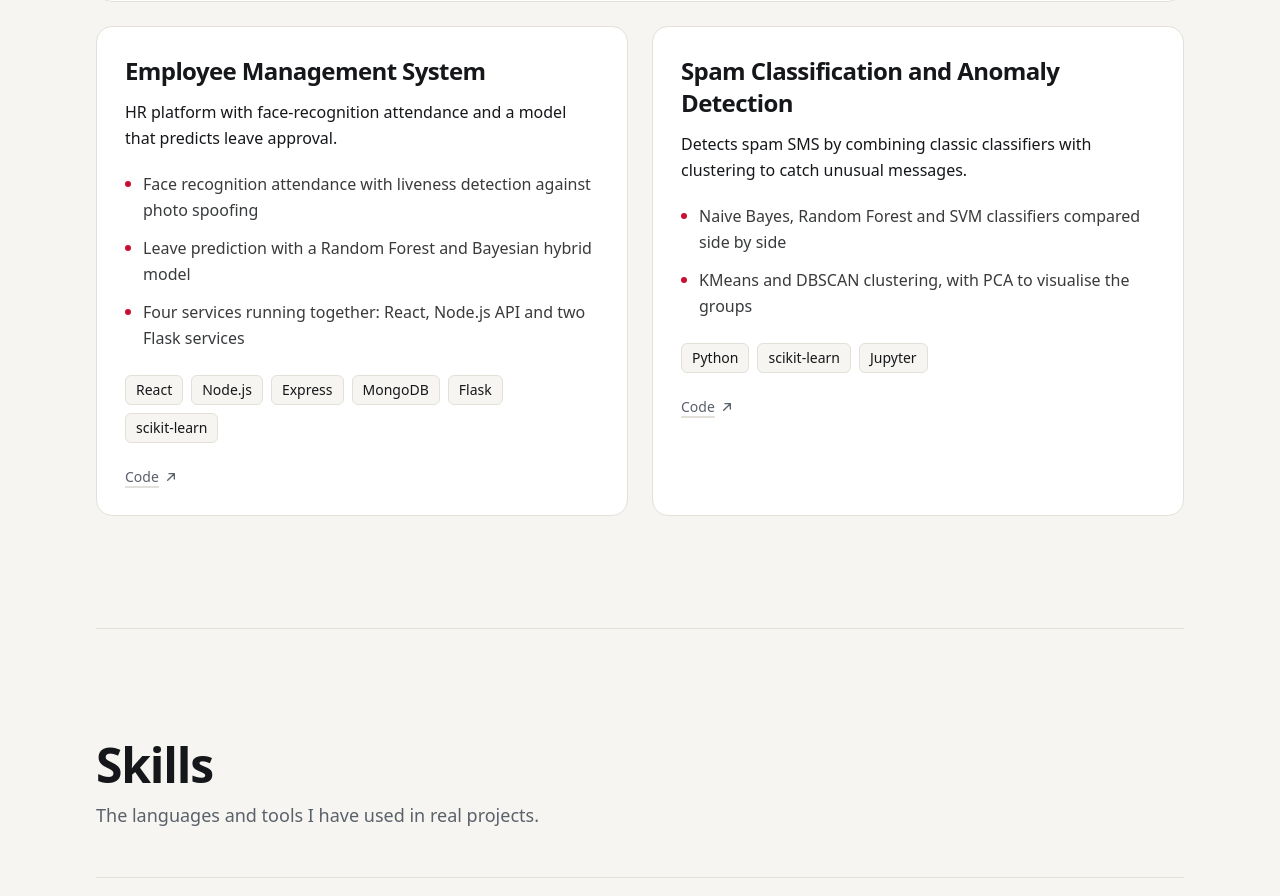
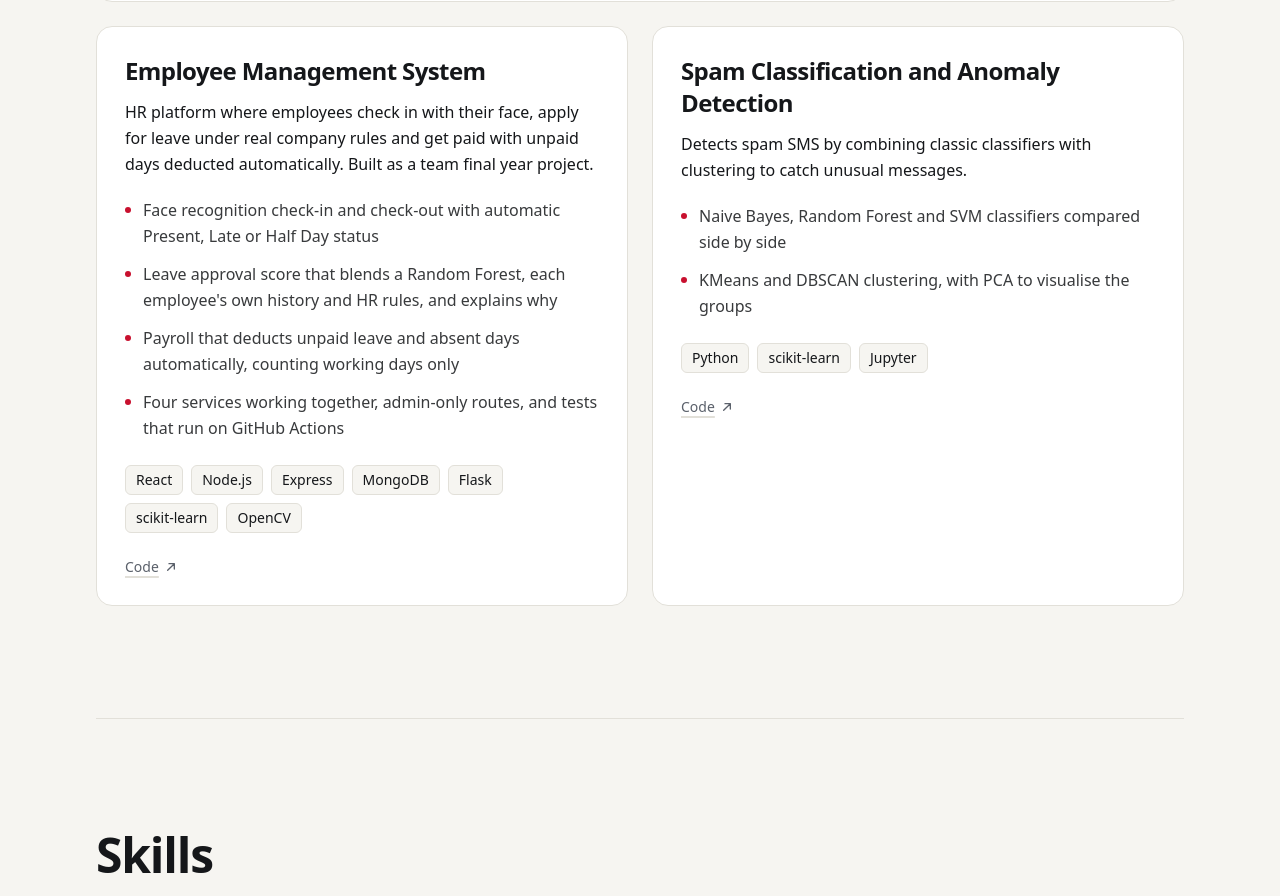
Before and after one commit to Cma-13/My-portfolio, a React (Vite) app: page / in a window 1280 px wide. Shown: the part 1868-2764 px from the top of the page. Built offline with nearby package versions, Linux system fonts and the light colour scheme.

Commit message:
feat: update ems project details

```diff
--- a/src/data/profile.js
+++ b/src/data/profile.js
@@ -51,12 +51,14 @@ export const projects = [
   {
     name: "Employee Management System",
     summary:
-      "HR platform with face-recognition attendance and a model that predicts leave approval.",
-    tech: ["React", "Node.js", "Express", "MongoDB", "Flask", "scikit-learn"],
+      "HR platform where employees check in with their face, apply for leave under real company rules and get paid with " +
+      "unpaid days deducted automatically. Built as a team final year project.",
+    tech: ["React", "Node.js", "Express", "MongoDB", "Flask", "scikit-learn", "OpenCV"],
     highlights: [
-      "Face recognition attendance with liveness detection against photo spoofing",
-      "Leave prediction with a Random Forest and Bayesian hybrid model",
-      "Four services running together: React, Node.js API and two Flask services",
+      "Face recognition check-in and check-out with automatic Present, Late or Half Day status",
+      "Leave approval score that blends a Random Forest, each employee's own history and HR rules, and explains why",
+      "Payroll that deducts unpaid leave and absent days automatically, counting working days only",
+      "Four services working together, admin-only routes, and tests that run on GitHub Actions",
     ],
     github: "https://github.com/Cma-13/EMS",
   },
```
